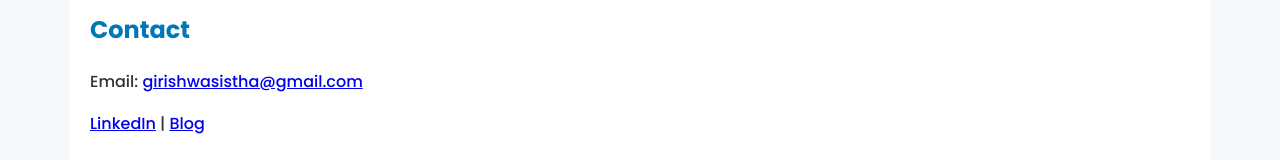
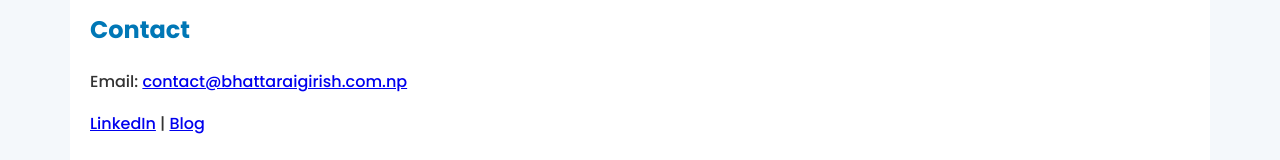
Before and after one commit to Girishbhattarai/portfolio, a plain HTML site: page index.html in a window 1280 px wide. Shown: the part 2888-3048 px from the top of the page. Drawn offline with nearby package versions, Linux system fonts and the light colour scheme.

Commit message:
Update site

```diff
--- a/index.html
+++ b/index.html
@@ -126,7 +126,7 @@
   <section id="contact" data-aos="fade-up">
     <div class="container">
       <h2>Contact</h2>
-      <p>Email: <a href="mailto:girishwasistha@gmail.com">girishwasistha@gmail.com</a></p>
+      <p>Email: <a href="mailto:contact@bhattaraigirish.com.np">contact@bhattaraigirish.com.np</a></p>
       <p><a href="https://www.linkedin.com/in/girish-bhattarai/">LinkedIn</a> |
          <a href="https://blog.bhattaraigirish.com.np/">Blog</a></p>
     </div>
```
